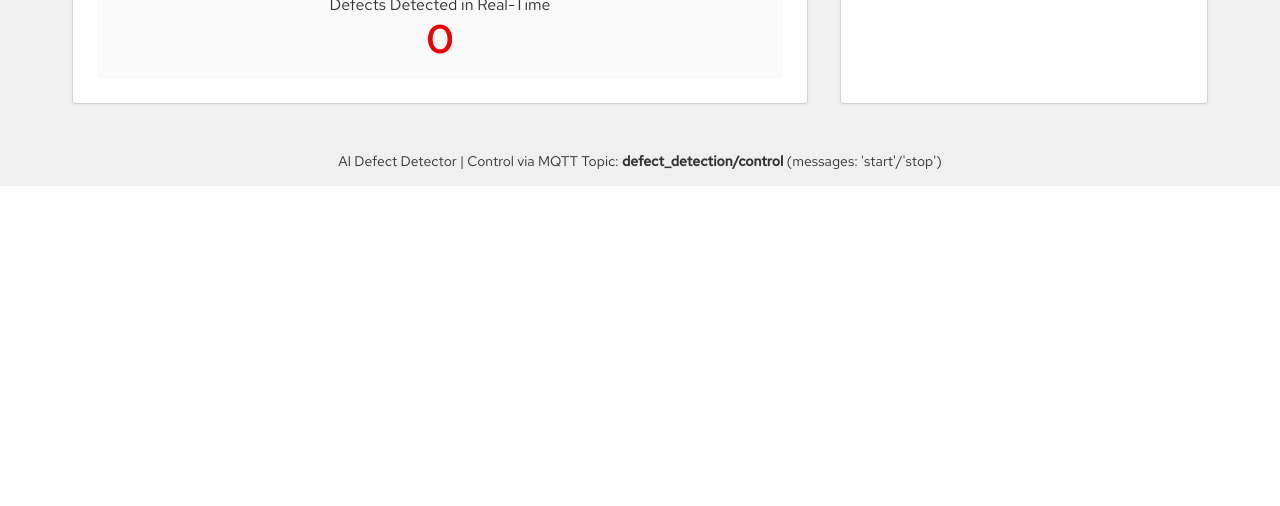
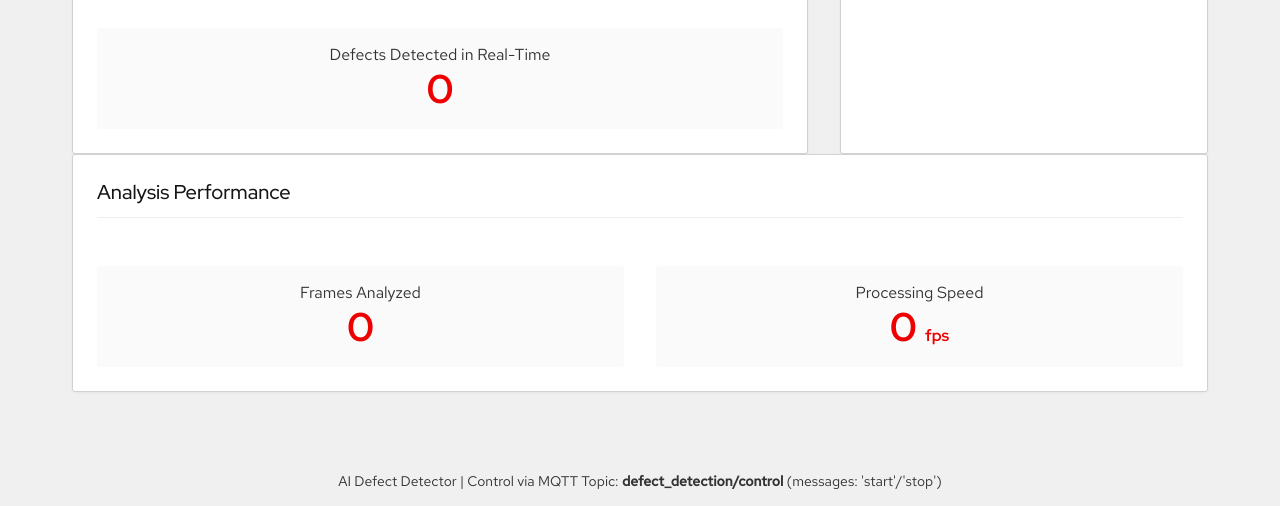
Before and after one commit to lucamaf/edge-defect-detector, a Flask app: page / in a window 1280 px wide. Shown: the part 1028-1534 px from the top of the page. Before the commit the page ends 1214 px from the top, so only its background shows below. Run offline with Flask 3, Linux system fonts and the light colour scheme.

Commit message:
adding gui toggle for model

```diff
--- a/app.py
+++ b/app.py
@@ -8,6 +8,7 @@ import os
 import subprocess
 import numpy as np
 import uuid
+from collections import deque
 
 app = Flask(__name__)
 
@@ -30,6 +31,9 @@ VIDEO_FPS = 20.0 # Frames per second for the output video
 video_capture = None
 analysis_active = False
 detected_defects = 0
+frames_analyzed = 0
+# Timestamps of the last N analyzed frames, used to compute a rolling FPS.
+analysis_frame_times = deque(maxlen=30)
 # for newer versions of paho-mqtt, use CallbackAPIVersion
 mqtt_client = mqtt.Client(client_id="defect_detection_client")
 camera_lock = threading.Lock()  # To safely handle camera object access
@@ -53,6 +57,15 @@ def get_model():
             app.logger.exception(f"Error loading YOLO model from {MODEL_PATH}")
             # The app will continue to run, but analysis will not work.
     return model
+
+def get_analysis_fps():
+    """Rolling FPS over the last few analyzed frames."""
+    if len(analysis_frame_times) < 2:
+        return 0.0
+    elapsed = analysis_frame_times[-1] - analysis_frame_times[0]
+    if elapsed <= 0:
+        return 0.0
+    return (len(analysis_frame_times) - 1) / elapsed
 
 # get and release camera when was using default usb camera as input
 #def get_camera():
@@ -81,7 +94,7 @@ def create_message_frame(message):
 # generate frames from the video capture
 # includes recording logic
 def generate_frames():
-    global analysis_active, detected_defects, video_writer, is_recording
+    global analysis_active, detected_defects, video_writer, is_recording, frames_analyzed
 
     while True:
         with camera_lock:
@@ -156,6 +169,8 @@ def generate_frames():
                                 cv2.FONT_HERSHEY_SIMPLEX, 0.5, (0, 0, 255), 2)
                     current_defects += 1
             detected_defects = current_defects
+            frames_analyzed += 1
+            analysis_frame_times.append(time.time())
 
         # encode and yield the frame for streaming
         ret, buffer = cv2.imencode('.jpg', frame)
@@ -333,8 +348,30 @@ def upload_status(job_id):
 
 @app.route('/get_defect_count')
 def get_defect_count():
-    global detected_defects
-    return jsonify({'defect_count': detected_defects})
+    return jsonify({
+        'defect_count': detected_defects,
+        'analysis_active': analysis_active,
+        'frames_analyzed': frames_analyzed,
+        'fps': round(get_analysis_fps(), 1),
+    })
+
+@app.route('/toggle_analysis', methods=['POST'])
+def toggle_analysis():
+    global analysis_active
+    data = request.get_json(silent=True) or {}
+    active = bool(data.get('active'))
+    command = "start" if active else "stop"
+
+    if mqtt_client.is_connected():
+        # Publish the same control message an external MQTT client would send, so
+        # on_message() stays the single place that flips analysis_active.
+        mqtt_client.publish(MQTT_TOPIC_CONTROL, command)
+    else:
+        # Broker unreachable: fall back to toggling locally so the switch still works.
+        analysis_active = active
+        app.logger.warning("MQTT broker not connected; toggled analysis locally without publishing")
+
+    return jsonify({'status': 'ok', 'active': active})
 
 def on_connect(client, userdata, flags, rc):
     if rc == 0:
--- a/templates/index.html
+++ b/templates/index.html
@@ -47,6 +47,14 @@
             width: 100%; padding: 0.6rem; border: 1px solid var(--rh-border-color); border-radius: 3px; box-sizing: border-box; font-family: 'Red Hat Text', sans-serif; font-size: 1rem;
         }
         .rh-form-control input[type="file"] { width: 100%; padding: 0.5rem; border: 1px solid var(--rh-border-color); border-radius: 3px; box-sizing: border-box; }
+        .rh-switch-control { display: flex; align-items: center; justify-content: space-between; }
+        .rh-switch-control label:first-child { margin-bottom: 0; }
+        .rh-switch { position: relative; display: inline-block; width: 48px; height: 26px; flex-shrink: 0; }
+        .rh-switch input { opacity: 0; width: 0; height: 0; }
+        .rh-switch-slider { position: absolute; cursor: pointer; top: 0; left: 0; right: 0; bottom: 0; background-color: var(--rh-border-color); transition: 0.2s; border-radius: 26px; }
+        .rh-switch-slider:before { position: absolute; content: ""; height: 20px; width: 20px; left: 3px; bottom: 3px; background-color: white; transition: 0.2s; border-radius: 50%; }
+        .rh-switch input:checked + .rh-switch-slider { background-color: var(--rh-red); }
+        .rh-switch input:checked + .rh-switch-slider:before { transform: translateX(22px); }
         #uploaded-result { margin-top: 1.5rem; }
         #annotated-image { max-width: 100%; border: 1px solid var(--rh-border-color); }
         #upload-defect-count { font-weight: 500; color: var(--rh-gray-900); text-align: center; margin-top: 1rem; }
@@ -86,6 +94,13 @@
         <div class="rh-grid">
             <section class="rh-card">
                 <h2>Live Feed Analysis</h2>
+                <div class="rh-form-control rh-switch-control">
+                    <label for="analysis-toggle">Detection Model <span id="analysis-status-text" style="font-weight:400;color:var(--rh-gray-800);">(off)</span></label>
+                    <label class="rh-switch">
+                        <input type="checkbox" id="analysis-toggle">
+                        <span class="rh-switch-slider"></span>
+                    </label>
+                </div>
                 <img id="video-stream" src="{{ url_for('video_feed') }}" alt="Live video feed.">
                 <div class="rh-stat-panel">
                     <div class="label">Defects Detected in Real-Time</div>
@@ -113,6 +128,22 @@
                     <img id="annotated-image" src="" alt="Annotated analysis result." style="display:none; max-width: 100%; border: 1px solid var(--rh-border-color);">
                     <video id="annotated-video" style="display:none; max-width: 100%;" controls></video>
                     <p id="upload-defect-count" style="font-weight: 500; text-align: center; margin-top: 1rem;"></p>
+                </div>
+            </section>
+        </div>
+
+        <div class="rh-grid-single-col">
+            <section class="rh-card">
+                <h2>Analysis Performance</h2>
+                <div class="rh-grid" style="grid-template-columns: 1fr 1fr;">
+                    <div class="rh-stat-panel">
+                        <div class="label">Frames Analyzed</div>
+                        <div id="frames-analyzed-counter" class="value">0</div>
+                    </div>
+                    <div class="rh-stat-panel">
+                        <div class="label">Processing Speed</div>
+                        <div id="fps-counter" class="value">0 <span style="font-size:1rem;">fps</span></div>
+                    </div>
                 </div>
             </section>
         </div>
@@ -187,11 +218,33 @@
 
         let pollingInterval;
 
+        const analysisToggle = document.getElementById('analysis-toggle');
+        const analysisStatusText = document.getElementById('analysis-status-text');
+
+        analysisToggle.addEventListener('change', function() {
+            fetch('/toggle_analysis', {
+                method: 'POST',
+                headers: { 'Content-Type': 'application/json' },
+                body: JSON.stringify({ active: analysisToggle.checked })
+            })
+            .catch(err => console.error('Failed to toggle analysis:', err));
+        });
+
         setInterval(function() {
             const liveCounter = document.getElementById('defect-counter');
+            const framesAnalyzedCounter = document.getElementById('frames-analyzed-counter');
+            const fpsCounter = document.getElementById('fps-counter');
             fetch('/get_defect_count')
                 .then(response => response.json())
-                .then(data => { liveCounter.innerText = data.defect_count; });
+                .then(data => {
+                    liveCounter.innerText = data.defect_count;
+                    framesAnalyzedCounter.innerText = data.frames_analyzed;
+                    fpsCounter.innerHTML = data.fps + ' <span style="font-size:1rem;">fps</span>';
+                    // Reflects ground truth -- setting .checked programmatically does not
+                    // re-fire 'change', so this can't loop back into the toggle handler.
+                    analysisToggle.checked = data.analysis_active;
+                    analysisStatusText.innerText = data.analysis_active ? '(on)' : '(off)';
+                });
         }, 1000);
 
         function resetUploadUI() {
```
Also changed, not shown: README.md, 1 other file.
